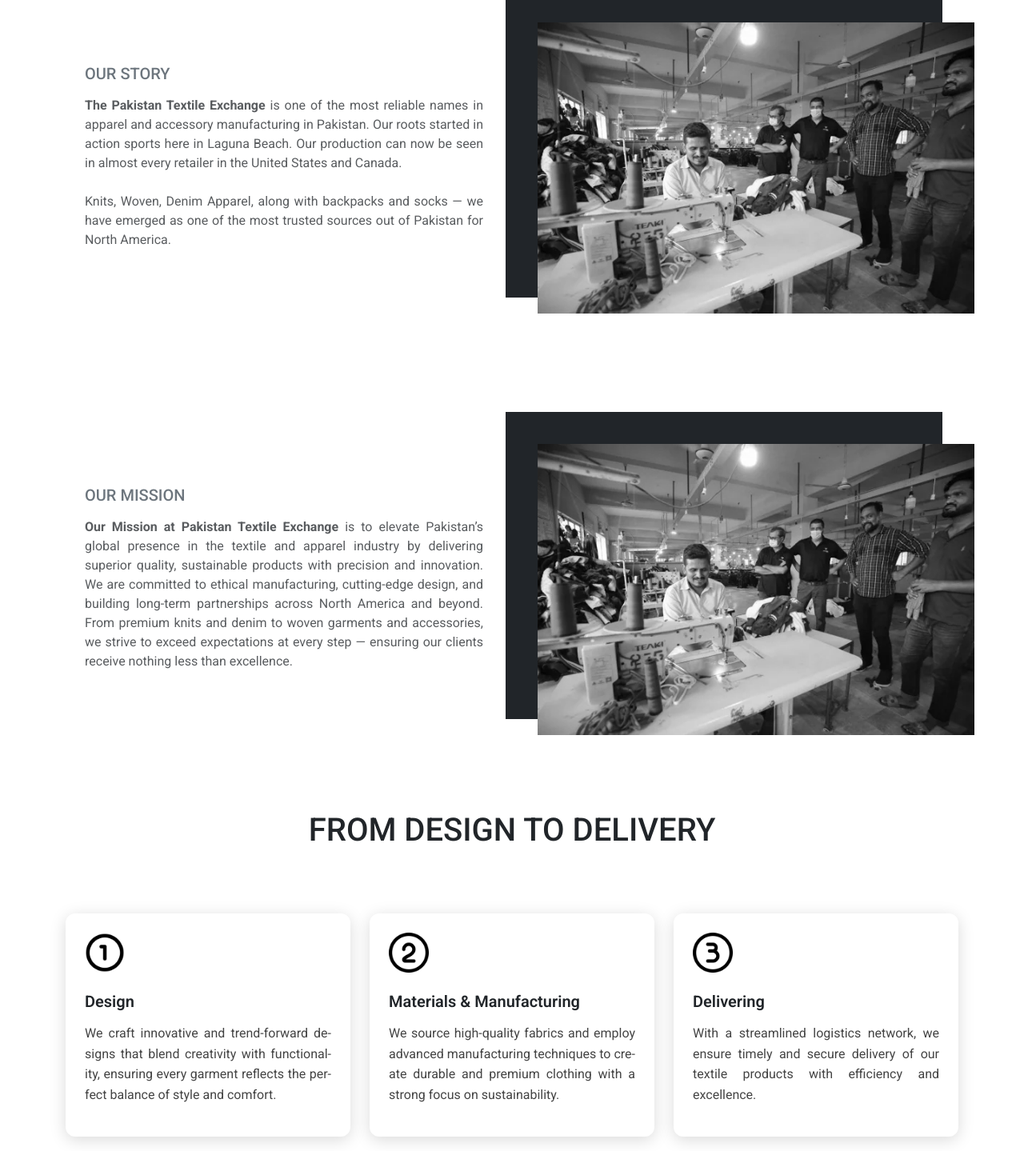
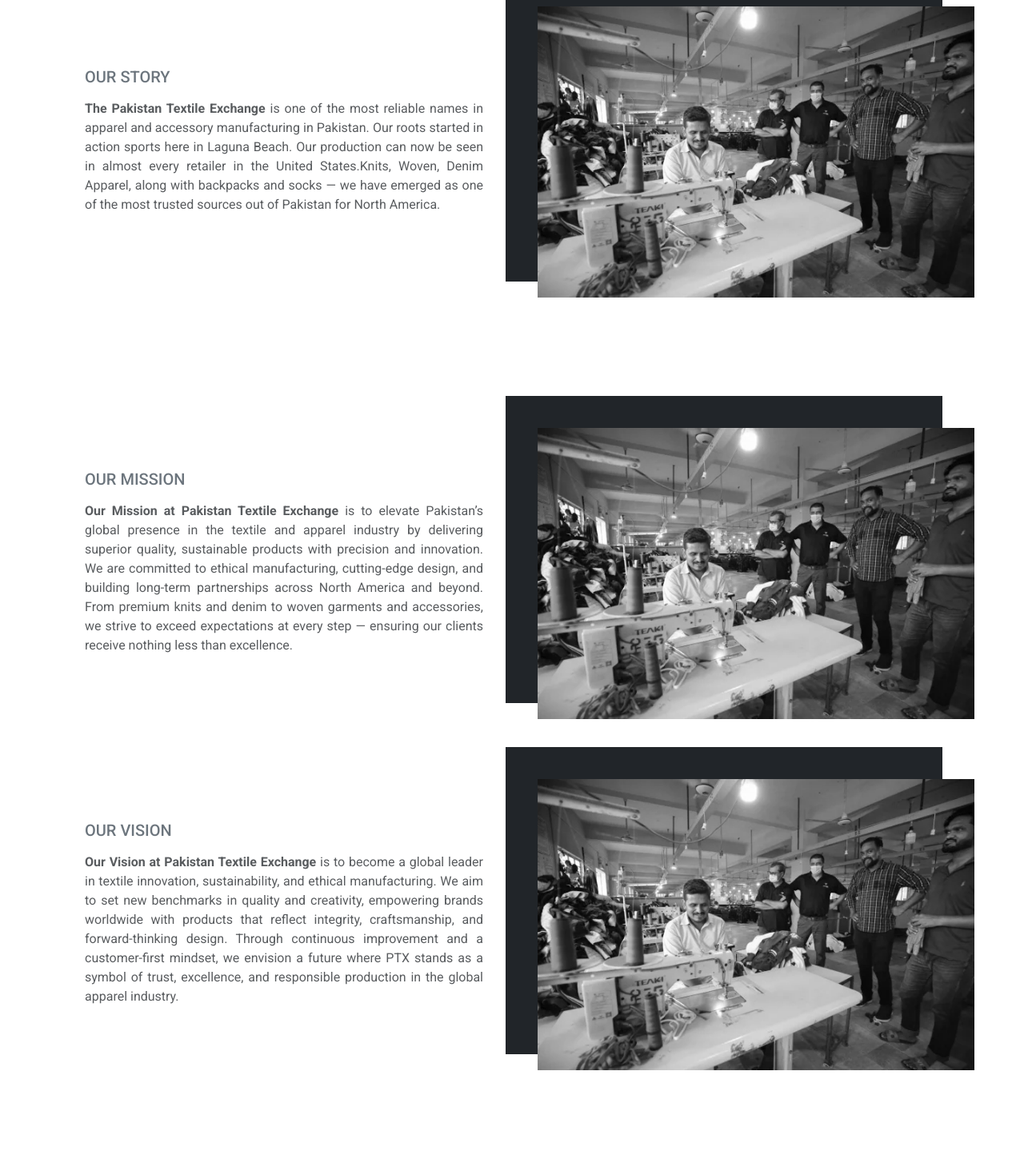
Before and after one commit to Zeeshanprojects/PTX-2, a React (Create React App) app in the folder PTX-2/ptx-2/: page /Aboutus in a window 1280 px wide. Shown: the part 280-1719 px from the top of the page at 80% size. Built offline with nearby package versions, Linux system fonts and the light colour scheme.

Commit message:
Code Updated

```diff
--- a/PTX-2/ptx-2/src/Pages/AboutUs.jsx
+++ b/PTX-2/ptx-2/src/Pages/AboutUs.jsx
@@ -31,10 +31,7 @@ export default function AboutUs() {
                 most reliable names in apparel and accessory manufacturing in
                 Pakistan. Our roots started in action sports here in Laguna
                 Beach. Our production can now be seen in almost every retailer
-                in the United States and Canada.
-                <br />
-                <br />
-                Knits, Woven, Denim Apparel, along with backpacks and socks — we
+                in the United States.Knits, Woven, Denim Apparel, along with backpacks and socks — we
                 have emerged as one of the most trusted sources out of Pakistan
                 for North America.
               </p>
@@ -70,6 +67,37 @@ export default function AboutUs() {
               <p className="text-muted">
                   <strong>Our Mission at Pakistan Textile Exchange</strong> is to elevate Pakistan’s global presence in the textile and apparel industry by delivering superior quality, sustainable products with precision and innovation. We are committed to ethical manufacturing, cutting-edge design, and building long-term partnerships across North America and beyond. From premium knits and denim to woven garments and accessories, we strive to exceed expectations at every step — ensuring our clients receive nothing less than excellence.
             </p>
+            </div>
+          </motion.div>
+
+          <motion.div
+            className="col-sm-12 col-md-6"
+            initial={{ opacity: 0, x: 50 }}
+            whileInView={{ opacity: 1, x: 0 }}
+            transition={{ duration: 0.6 }}
+            viewport={{ once: true }}
+          >
+            <div className="image-wrapper">
+              <img src={Image.p2} className="storyimage" alt="Our Story" />
+            </div>
+          </motion.div>
+        </div>
+      </div>
+
+       <div className="container my-5">
+        <div className="row align-items-stretch g-4">
+          <motion.div
+            className="col-sm-12 col-md-6"
+            initial={{ opacity: 0, x: -50 }}
+            whileInView={{ opacity: 1, x: 0 }}
+            transition={{ duration: 0.6 }}
+            viewport={{ once: true }}
+          >
+            <div className="knowus p-4 rounded bg-white same-height h-100">
+              <h5 className="text-uppercase text-secondary mb-3">Our VISION</h5>
+              <p className="text-muted">
+                <strong>Our Vision at Pakistan Textile Exchange</strong> is to become a global leader in textile innovation, sustainability, and ethical manufacturing. We aim to set new benchmarks in quality and creativity, empowering brands worldwide with products that reflect integrity, craftsmanship, and forward-thinking design. Through continuous improvement and a customer-first mindset, we envision a future where PTX stands as a symbol of trust, excellence, and responsible production in the global apparel industry.
+              </p>
             </div>
           </motion.div>
 
--- a/PTX-2/ptx-2/src/Pages/Services.style.css
+++ b/PTX-2/ptx-2/src/Pages/Services.style.css
@@ -1,7 +1,7 @@
 
 .background-color{
-  background-color: black;
-  height: 200px;
+  background-color: #212529;
+  height: 180px;
   width: 100%;
 display: flex;
 justify-content: center;
```
